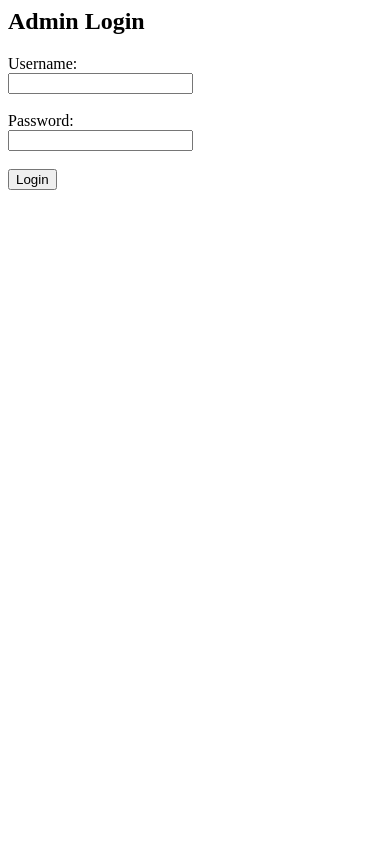
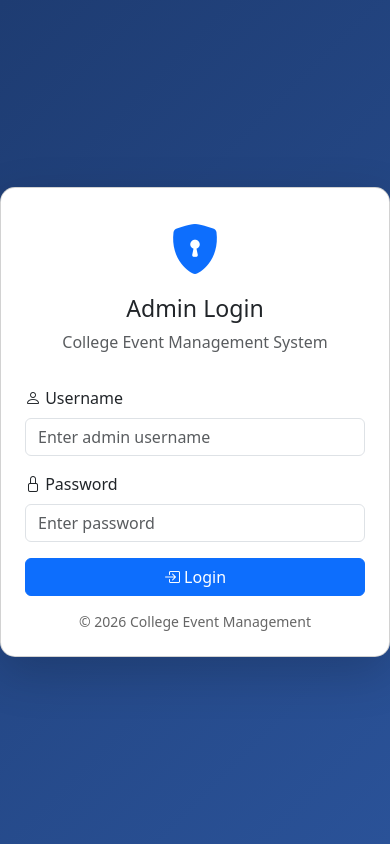
Before and after one commit to somesh129p/college-event-management, a Flask app: page /admin in a window 390 px wide. Run offline with Flask 3, Linux system fonts and the light colour scheme.

Commit message:
improved admin login page

```diff
--- a/templates/admin_login.html
+++ b/templates/admin_login.html
@@ -1,13 +1,78 @@
-<h2>Admin Login</h2>
+<!DOCTYPE html>
+<html>
+<head>
+<title>Admin Login | College Event Management</title>
+<meta name="viewport" content="width=device-width, initial-scale=1">
+<link href="https://cdn.jsdelivr.net/npm/bootstrap@5.3.0/dist/css/bootstrap.min.css" rel="stylesheet">
+<link href="https://cdn.jsdelivr.net/npm/bootstrap-icons@1.10.5/font/bootstrap-icons.css" rel="stylesheet">
+
+<style>
+body {
+    background: linear-gradient(135deg, #1e3c72, #2a5298);
+    height: 100vh;
+    display: flex;
+    align-items: center;
+    justify-content: center;
+}
+
+.login-card {
+    width: 100%;
+    max-width: 400px;
+    border-radius: 15px;
+}
+
+.logo {
+    font-size: 50px;
+    color: #0d6efd;
+}
+
+.footer {
+    text-align: center;
+    margin-top: 15px;
+    color: #666;
+    font-size: 14px;
+}
+
+</style>
+
+</head>
+<body>
+
+<div class="card login-card shadow-lg p-4">
+
+<div class="text-center mb-3">
+<i class="bi bi-shield-lock-fill logo"></i>
+<h3 class="mt-2">Admin Login</h3>
+<p class="text-muted">College Event Management System</p>
+</div>
 
 <form method="POST">
 
-Username:<br>
-<input type="text" name="username"><br><br>
+<div class="mb-3">
+<label class="form-label">
+<i class="bi bi-person"></i> Username
+</label>
+<input type="text" name="username" class="form-control" placeholder="Enter admin username" required>
+</div>
 
-Password:<br>
-<input type="password" name="password"><br><br>
+<div class="mb-3">
+<label class="form-label">
+<i class="bi bi-lock"></i> Password
+</label>
+<input type="password" name="password" class="form-control" placeholder="Enter password" required>
+</div>
 
-<input type="submit" value="Login">
+<button type="submit" class="btn btn-primary w-100">
+<i class="bi bi-box-arrow-in-right"></i> Login
+</button>
 
 </form>
+
+<div class="footer">
+© 2026 College Event Management
+</div>
+
+</div>
+
+</body>
+</html>
```
Also changed, not shown: templates/events.html (+44 -79 lines).
